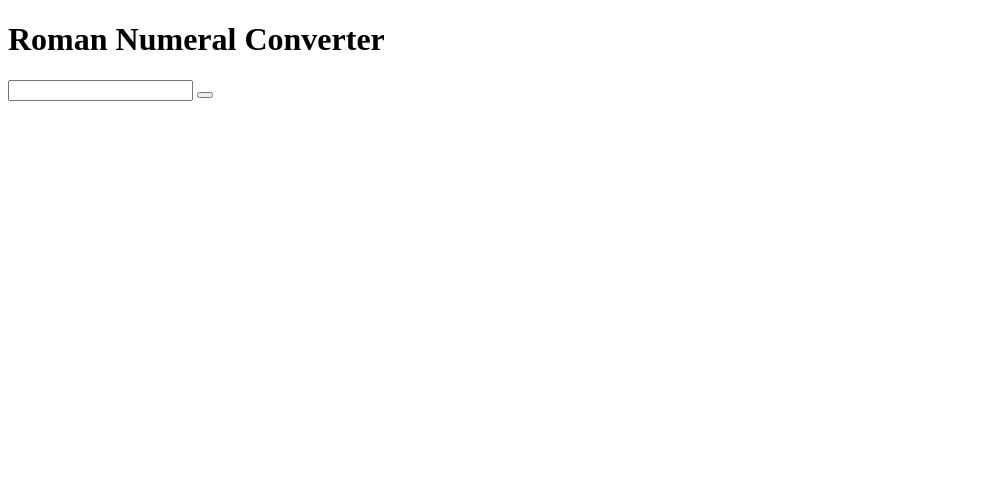
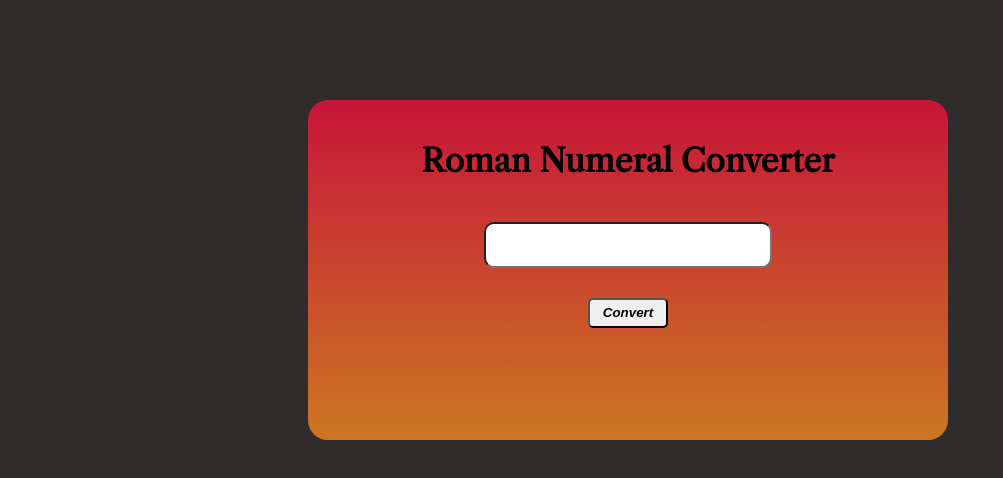
Before and after one commit to CharlotteGale/fcc-roman-numeral-converter, a plain HTML site: page index.html in a window 1280 px wide. Shown: the whole page, without its empty margins (0-1003 px from the left). Drawn offline with nearby package versions, Linux system fonts and the light colour scheme.

Commit message:
add styling and required font

```diff
--- a/assets/styles.css
+++ b/assets/styles.css
@@ -0,0 +1,42 @@
+body{
+    background-color: rgb(49, 44, 44);
+    font-family: 'Libre Caslon Text', Times, serif;
+}
+main {
+    margin-top: 100px;
+    margin-left: 300px;
+    padding: 20px;
+    text-align: center;
+    width: 600px;
+    height: 300px;
+    background-image: linear-gradient(rgb(199, 21, 57), rgb(204, 119, 34));
+    border-radius: 20px;
+}
+.container-div {
+    display: flex;
+    flex-direction: column;
+    justify-content: center;
+    align-items: center;
+    padding: 20px;
+}
+#number,
+#output {
+    text-align: center;
+    border-radius: 10px;
+    height: 40px;
+}
+#number {
+    width: 50%;
+    margin-bottom: 30px;
+}
+#convert-btn {
+    height: 30px;
+    width: 80px;
+    border-radius: 5px;
+    font-style: italic;
+    font-weight: 600;
+}
+#output {
+    font-size: 1.2em;
+    font-weight: 700;
+}
--- a/index.html
+++ b/index.html
@@ -5,13 +5,14 @@
     <meta name="viewport" content="width=device-width, initial-scale=1.0">
     <title>Roman Numeral Converter</title>
     <link rel="stylesheet" href="/assets/styles.css">
+    <link href='https://fonts.googleapis.com/css?family=Libre Caslon Text' rel='stylesheet'>
 </head>
 <body>
     <main>
         <h1 id="title">Roman Numeral Converter</h1>
         <div class="container-div">
             <input id="number" />
-            <button id="convert-btn"></button>
+            <button id="convert-btn">Convert</button>
             <p id="output"></p>
         </div>
     </main>
```
